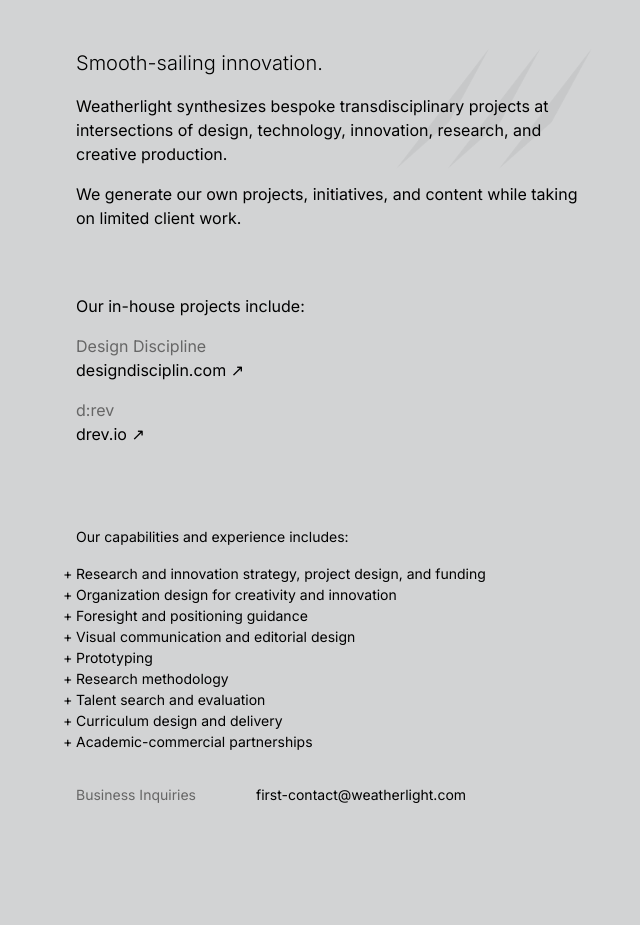
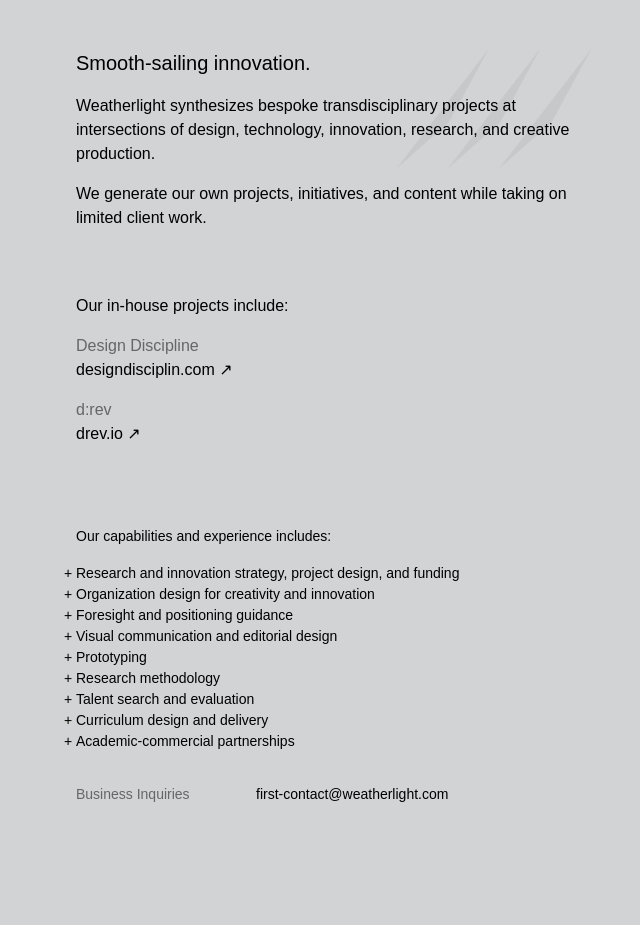
Before and after one commit to mbaytas/weatherlight, a Jekyll site: the page built from README.md, in a window 1280 px wide. Shown: the whole page, without its empty margins (306-946 px from the left). Built offline with Jekyll 4.4.1, drawn with Linux system fonts in a browser that asks for light colours; some web fonts are replaced; our own code applies the rules of GitHub Pages for plain Markdown files; comment, search, counter and statistics services are not loaded.

Commit message:
Update default.html

```diff
--- a/_layouts/default.html
+++ b/_layouts/default.html
@@ -16,15 +16,12 @@
     <!-- Adobe Fonts -->
     <link rel="stylesheet" href="https://use.typekit.net/egm0lqu.css">
 
-    <link rel="preconnect" href="https://fonts.gstatic.com">
-    <link href="https://fonts.googleapis.com/css2?family=Inter:wght@100;200;300;400;500;600;700;800;900&display=swap" rel="stylesheet">
-
     <style>
       body {
-        font-family: 'Inter', neue-haas-grotesk-text, sans-serif;
+        font-family: neue-haas-grotesk-text, sans-serif;
       }
       h1, h2, h3, h4 {
-        font-family: 'Inter', neue-haas-grotesk-text, sans-serif;
+        font-family: neue-haas-grotesk-text, sans-serif;
       }
       .serif {
         font-family: adobe-garamond-pro, serif;
```
